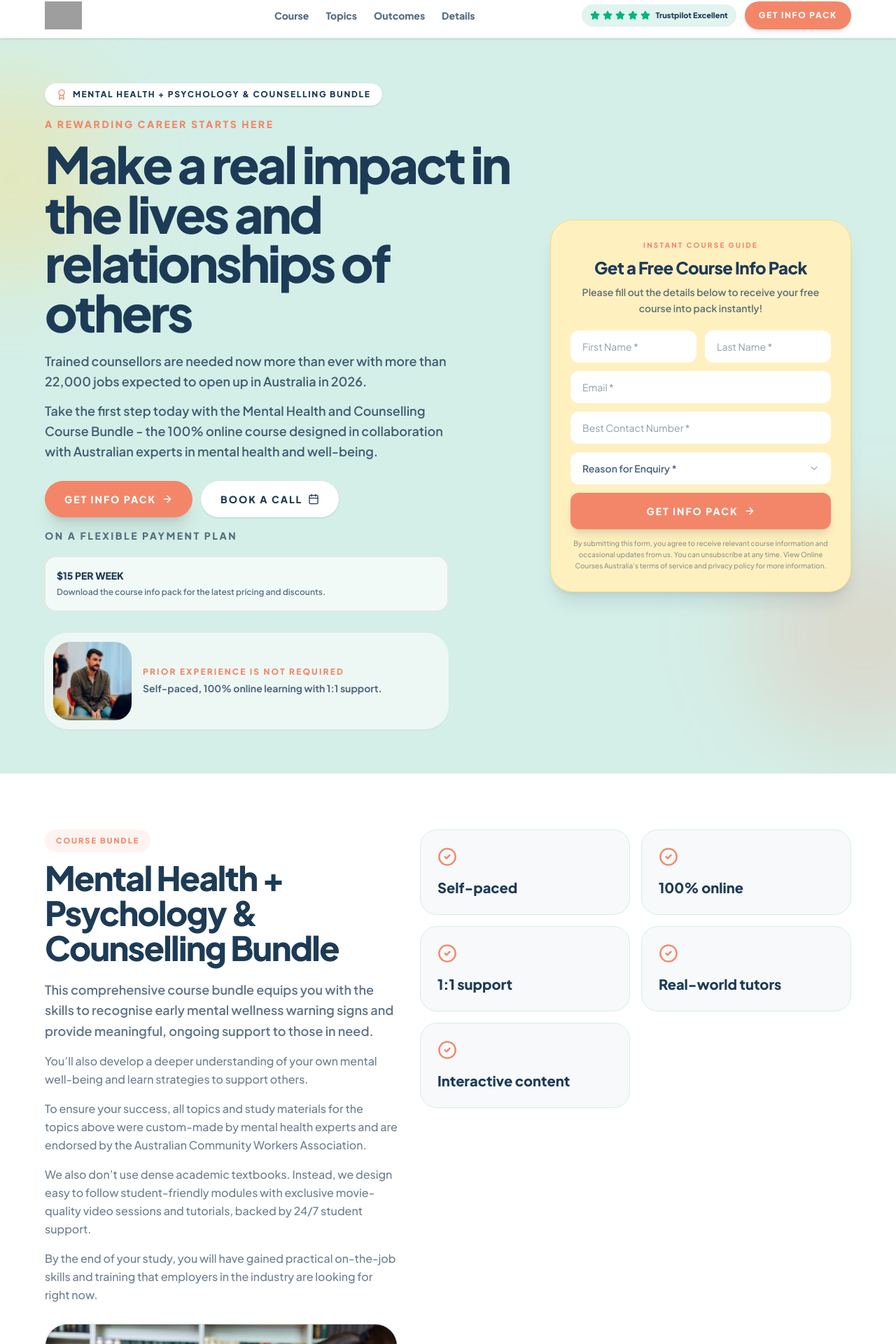
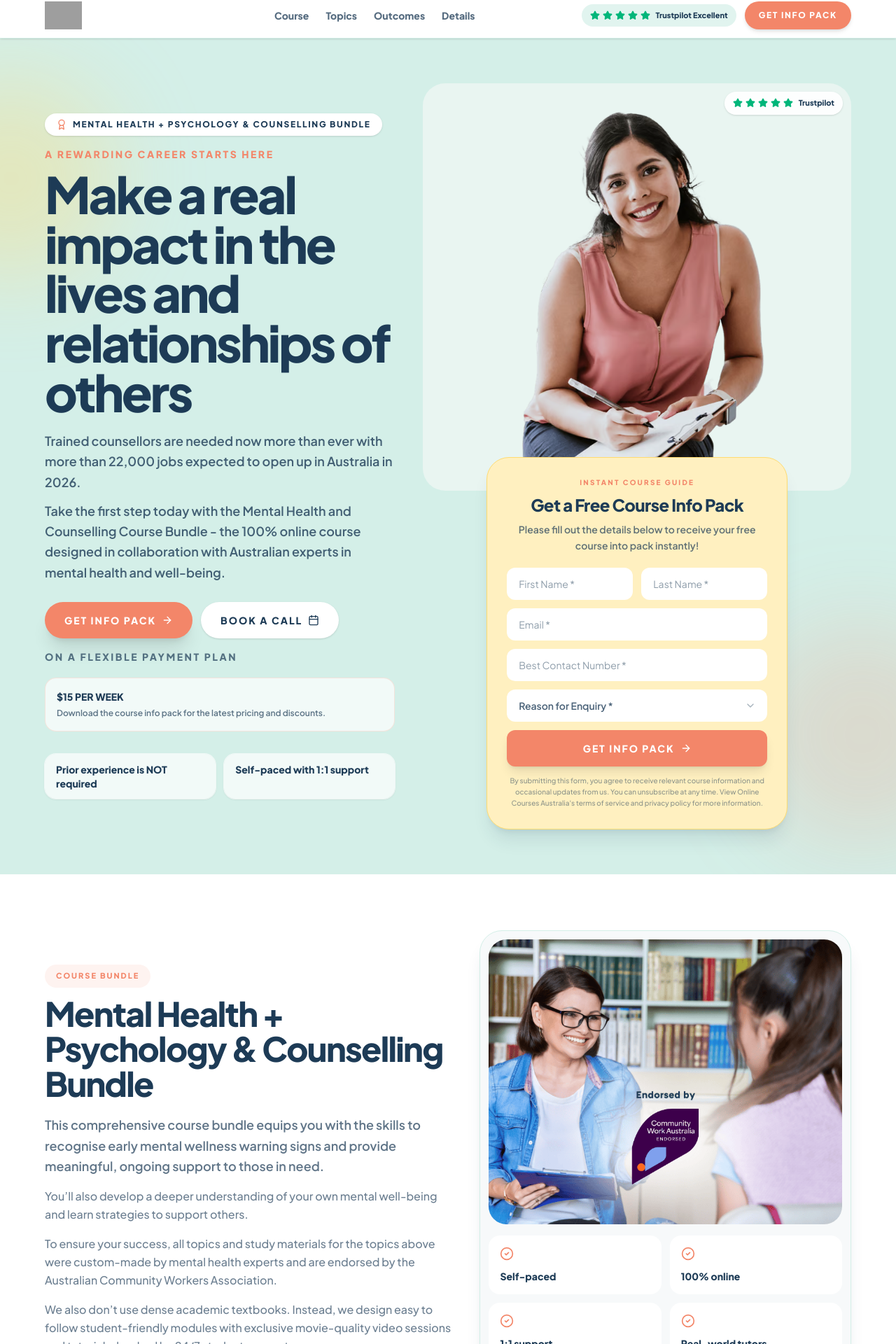
Before and after one commit to mattbell19/oca-marketing, a Next.js app: page /mental-health-leads in a window 1280 px wide. Shown: the part 46-1966 px from the top of the page at 70% size. Built offline with nearby package versions, Linux system fonts and the light colour scheme; grey boxes are pictures that could not be loaded.

Commit message:
Refine mental health landing page layout

```diff
--- a/app/mental-health-leads/page.tsx
+++ b/app/mental-health-leads/page.tsx
@@ -353,7 +353,7 @@ export default function MentalHealthLandingPage() {
           <div className="absolute -left-32 top-14 h-72 w-72 rounded-full bg-[#ffdb71]/35 blur-3xl" />
           <div className="absolute -right-28 bottom-10 h-80 w-80 rounded-full bg-[#f38669]/20 blur-3xl" />
 
-          <div className="relative mx-auto grid max-w-6xl items-center gap-8 lg:grid-cols-[minmax(0,1fr)_430px] lg:gap-10">
+          <div className="relative mx-auto grid max-w-6xl items-center gap-8 lg:grid-cols-[minmax(0,0.9fr)_minmax(420px,1.1fr)] lg:gap-10">
             <div className="min-w-0">
               <motion.div initial={{ opacity: 0, y: 18 }} animate={{ opacity: 1, y: 0 }} transition={{ duration: 0.55 }}>
                 <span className="mb-4 inline-flex items-center gap-2 rounded-full bg-white px-3 py-2 text-[10px] font-black uppercase tracking-[0.14em] text-[#1d3b56] shadow-sm sm:px-4 sm:text-xs">
@@ -364,6 +364,16 @@ export default function MentalHealthLandingPage() {
                 <h1 className="max-w-2xl text-4xl font-black leading-[0.98] tracking-[-0.045em] text-[#1d3b56] sm:text-5xl md:text-6xl lg:text-7xl">
                   Make a real impact in the lives and relationships of others
                 </h1>
+                <div className="relative mt-6 aspect-[1.05/1] overflow-hidden rounded-[2rem] bg-[#e9f5f1] shadow-sm lg:hidden">
+                  <Image
+                    src={MENTAL_HEALTH_IMAGES.hero}
+                    alt="Mental health counselling student with course offer"
+                    fill
+                    className="object-contain object-bottom"
+                    priority
+                    unoptimized
+                  />
+                </div>
                 <p className="mt-5 max-w-xl text-base font-semibold leading-relaxed text-[#1d3b56]/80 md:text-lg">
                   Trained counsellors are needed now more than ever with more than 22,000 jobs expected to open up in Australia in 2026.
                 </p>
@@ -389,42 +399,40 @@ export default function MentalHealthLandingPage() {
                 </p>
               </div>
 
-              <div className="mt-8 hidden max-w-xl items-center gap-4 rounded-[2rem] bg-white/60 p-3 shadow-sm ring-1 ring-white/70 md:flex">
-                <div className="relative h-28 w-28 shrink-0 overflow-hidden rounded-3xl">
+              <div className="mt-8 grid max-w-xl gap-3 text-sm font-black text-[#1d3b56] sm:grid-cols-2">
+                <div className="rounded-2xl bg-white/70 px-4 py-3 shadow-sm ring-1 ring-white/70">Prior experience is NOT required</div>
+                <div className="rounded-2xl bg-white/70 px-4 py-3 shadow-sm ring-1 ring-white/70">Self-paced with 1:1 support</div>
+              </div>
+            </div>
+
+            <div id="lead-form" className="min-w-0">
+              <div className="relative mx-auto max-w-[620px]">
+                <div className="absolute right-3 top-3 z-10 hidden items-center gap-1 rounded-full bg-white/90 px-3 py-2 text-[11px] font-black text-[#1d3b56] shadow-sm sm:flex">
+                  {[1, 2, 3, 4, 5].map((star) => (
+                    <Star key={star} className="h-3.5 w-3.5 fill-[#00b67a] text-[#00b67a]" />
+                  ))}
+                  <span className="ml-1">Trustpilot</span>
+                </div>
+                <div className="relative hidden aspect-[1.05/1] overflow-hidden rounded-[2rem] bg-[#e9f5f1] lg:block">
                   <Image
-                    src={MENTAL_HEALTH_IMAGES.counselling}
-                    alt="Mental health and counselling students"
+                    src={MENTAL_HEALTH_IMAGES.hero}
+                    alt="Mental health counselling student with course offer"
                     fill
-                    className="object-cover"
+                    className="object-contain object-bottom"
                     priority
                     unoptimized
                   />
                 </div>
-                <div>
-                  <p className="text-xs font-black uppercase tracking-[0.18em] text-[#f38669]">Prior experience is NOT required</p>
-                  <p className="mt-1 text-sm font-bold leading-relaxed text-[#1d3b56]/75">Self-paced, 100% online learning with 1:1 support.</p>
+                <div className="relative z-10 mx-auto -mt-7 max-w-[470px] md:-mt-12">
+                  <InfoPackForm />
                 </div>
               </div>
-            </div>
-
-            <div id="lead-form" className="min-w-0">
-              <div className="relative mx-auto mb-5 aspect-[16/9] w-full max-w-[430px] overflow-hidden rounded-[1.75rem] border-[7px] border-white shadow-xl md:hidden">
-                <Image
-                  src={MENTAL_HEALTH_IMAGES.hero}
-                  alt="Mental health and counselling students"
-                  fill
-                  className="object-cover"
-                  priority
-                  unoptimized
-                />
-              </div>
-              <InfoPackForm />
             </div>
           </div>
         </section>
 
         <section id="course" className="bg-white px-5 py-14 sm:px-6 md:py-20">
-          <div className="mx-auto grid max-w-6xl gap-8 lg:grid-cols-[0.9fr_1.1fr] lg:items-start">
+          <div className="mx-auto grid max-w-6xl gap-8 lg:grid-cols-[1fr_0.9fr] lg:items-center">
             <div>
               <SectionEyebrow>Course bundle</SectionEyebrow>
               <h2 className="text-3xl font-black leading-[1.04] tracking-[-0.035em] text-[#1d3b56] sm:text-4xl md:text-5xl">
@@ -445,8 +453,10 @@ export default function MentalHealthLandingPage() {
               <p className="mt-4 text-base font-medium leading-relaxed text-[#1d3b56]/65">
                 By the end of your study, you will have gained practical on-the-job skills and training that employers in the industry are looking for right now.
               </p>
-              <div className="mt-7 overflow-hidden rounded-[2rem] border border-[#d4efe8] bg-[#f7f9fa] shadow-sm">
-                <div className="relative aspect-[1.24/1]">
+            </div>
+
+            <div className="rounded-[2rem] border border-[#d4efe8] bg-[#f7f9fa] p-3 shadow-xl shadow-[#1d3b56]/10">
+              <div className="relative aspect-[1.24/1] overflow-hidden rounded-[1.6rem]">
                 <Image
                   src={MENTAL_HEALTH_IMAGES.endorsed}
                   alt="Mental health course endorsed by Community Work Australia"
@@ -455,16 +465,14 @@ export default function MentalHealthLandingPage() {
                   unoptimized
                 />
               </div>
-              </div>
-            </div>
-
-            <div className="grid gap-4 sm:grid-cols-2">
+              <div className="mt-4 grid gap-3 sm:grid-cols-2">
                 {studyFeatures.map((feature) => (
-                <div key={feature} className="rounded-[1.5rem] border border-[#d4efe8] bg-[#f7f9fa] p-6">
-                  <CheckCircle2 className="mb-4 h-7 w-7 text-[#f38669]" />
-                  <h3 className="text-xl font-black text-[#1d3b56]">{feature}</h3>
+                  <div key={feature} className="rounded-2xl bg-white p-4">
+                    <CheckCircle2 className="mb-3 h-5 w-5 text-[#f38669]" />
+                    <h3 className="text-sm font-black text-[#1d3b56]">{feature}</h3>
                   </div>
                 ))}
+              </div>
             </div>
           </div>
         </section>
```
Lines whose indentation alone changed are shown as unchanged.
